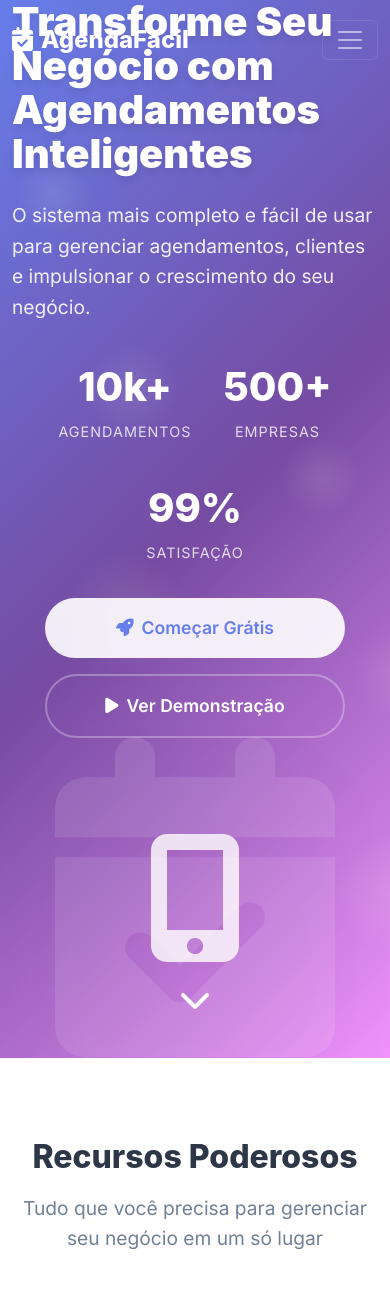
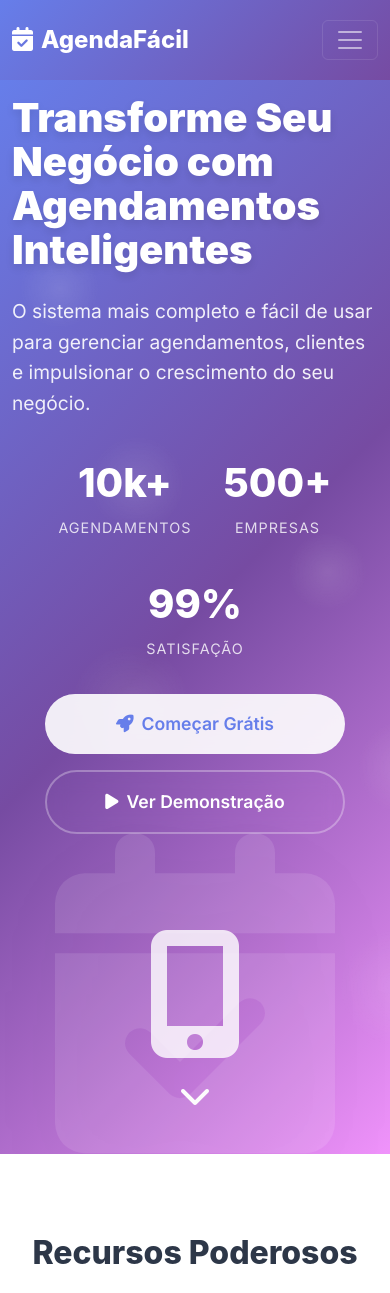
Before and after one commit to fourmindsorg/s_agendamento, a Django app: page / in a window 390 px wide. Shown: the top 1293 px of the page. Run offline with Django 5.2, Linux system fonts and the light colour scheme; some web fonts are replaced.

Commit message:
ajustes landing nav mobile

```diff
--- a/agendamentos/templates/agendamentos/home.html
+++ b/agendamentos/templates/agendamentos/home.html
@@ -53,6 +53,8 @@
             align-items: center;
             position: relative;
             overflow: hidden;
+            padding-top: 1rem;
+            margin-top: 5rem;
         }
 
         .hero-section::before {
@@ -190,6 +192,7 @@
             z-index: 1000;
             transition: all 0.3s ease;
             padding: 1rem 0;
+            background: var(--gradient-bg);
         }
 
         .navbar.scrolled {
@@ -590,7 +593,7 @@
 </head>
 <body>
     <!-- Navigation -->
-    <nav class="navbar navbar-expand-lg navbar-dark" style="background: transparent;">
+    <nav class="navbar navbar-expand-lg navbar-dark">
         <div class="container">
             <a class="navbar-brand" href="#home">
                 <i class="fas fa-calendar-check me-2"></i>AgendaFácil
@@ -634,7 +637,7 @@
     </nav>
 
     <!-- Hero Section -->
-    <section id="home" class="hero-section">
+    <section id="home" class="hero-section pt-3">
         <div class="container">
             <div class="row align-items-center">
                 <div class="col-lg-6 hero-content">
```
Also changed, not shown: core/settings.py (+12 -1 lines), .github/CONFIGURAR_DNS_AUTOMATICO.md, .github/FUNDING.yml, .github/ISSUE_TEMPLATE/bug_report.md, .github/ISSUE_TEMPLATE/feature_request.md, .github/dependabot.yml, .github/pull_request_template.md, .github/workflows/ci.yml, .github/workflows/complete-setup.yml, .github/workflows/configure-dns-cloudflare.yml, .github/workflows/configure-dns-route53.yml, .github/workflows/install-ssl.yml, RESUMO_COMPLETO_DEPLOY.md (line endings or trailing spaces), 1 other file.
